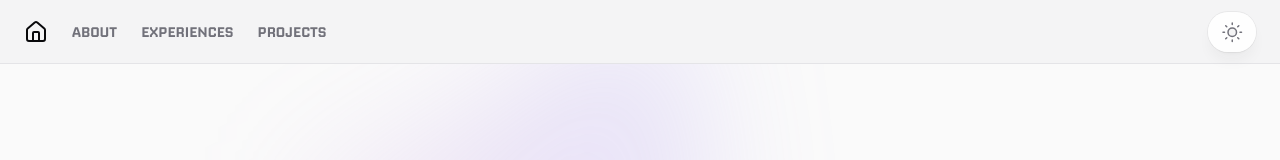
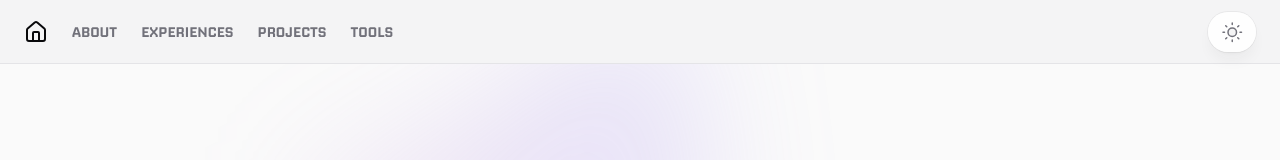
Before and after one commit to cfatrane/portfolio, a Next.js app: page / in a window 1280 px wide. Shown: the top 160 px of the page. Built offline with nearby package versions, Linux system fonts and the light colour scheme.

Commit message:
add tools

```diff
--- a/src/components/Header.tsx
+++ b/src/components/Header.tsx
@@ -13,6 +13,7 @@ const navItems = [
   { label: "ABOUT", href: "/about" },
   { label: "EXPERIENCES", href: "/experiences" },
   { label: "PROJECTS", href: "/projects" },
+  { label: "TOOLS", href: "/tools" },
 ];
 
 type NavigationItemProps = { href: string; label: string };
@@ -51,7 +52,7 @@ function HeaderNavigationItemMobile({ href, label }: NavigationItemProps) {
 
 export function Header() {
   return (
-    <header className="sticky top-0 z-10 flex h-16 items-center gap-4 border-b bg-secondary px-4 font-nippo md:px-6">
+    <header className="sticky top-0 z-10 flex h-16 w-full items-center gap-4 border-b bg-secondary px-4 font-nippo md:px-6">
       <nav className="hidden flex-col gap-6 text-lg font-medium md:flex md:flex-row md:items-center md:gap-5 md:text-sm lg:gap-6">
         <Link
           className="flex items-center gap-2 text-lg font-semibold md:text-base"
```
